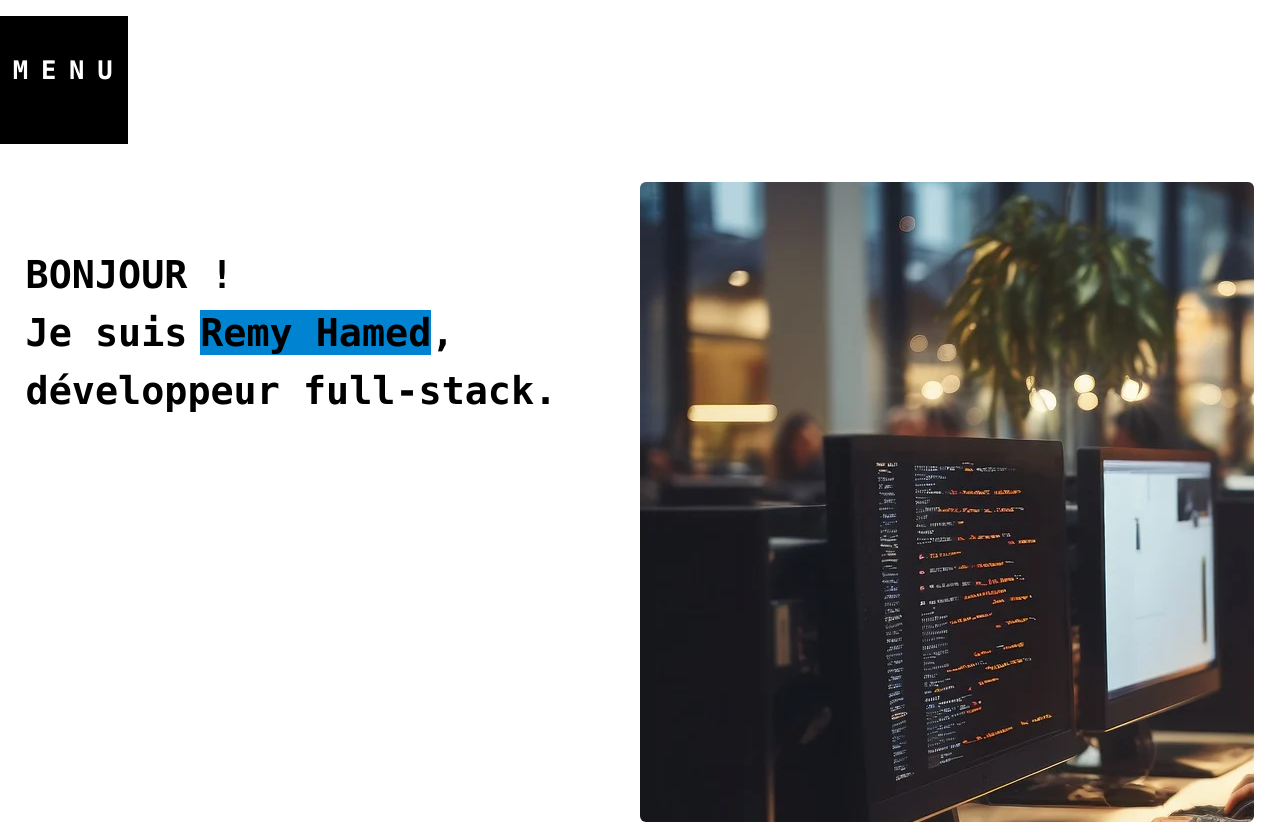
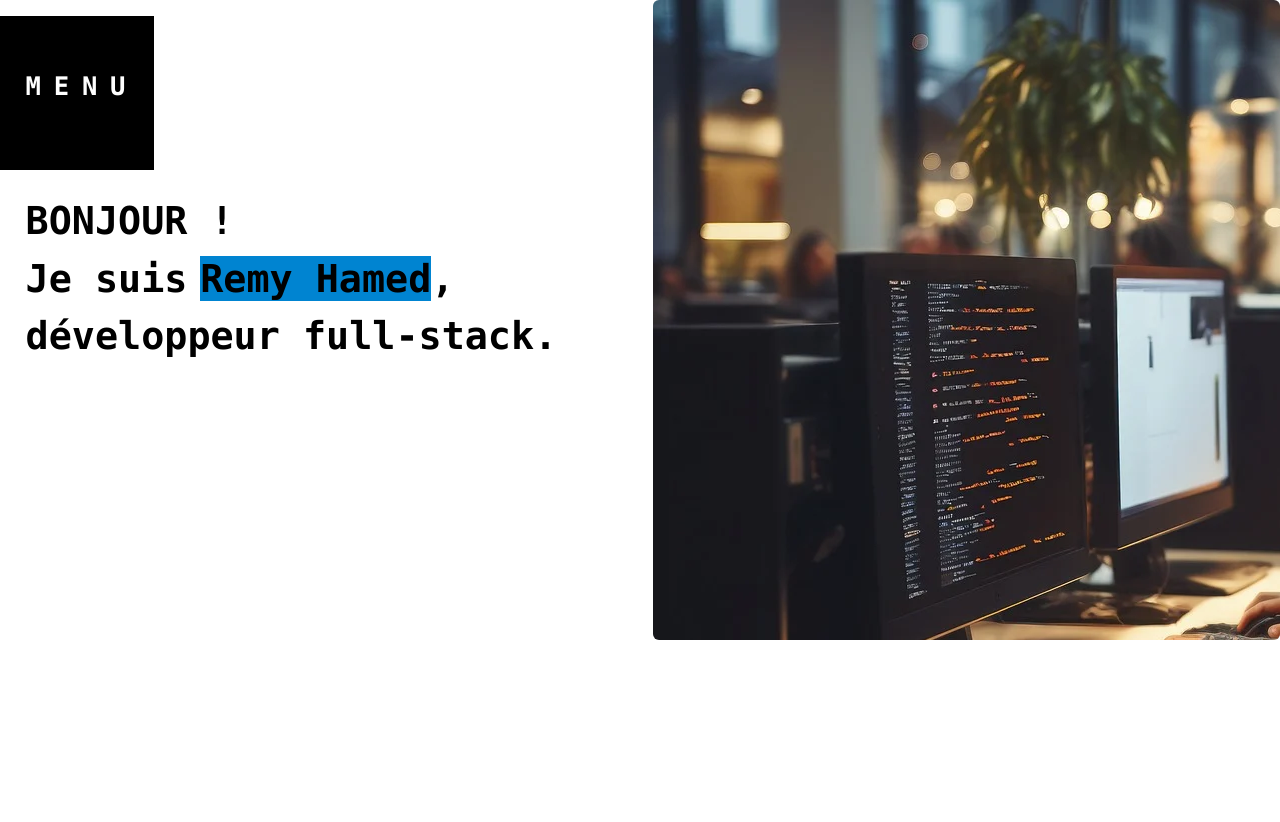
Before and after one commit to remyHamed/rh, a React (Vite) app: page / in a window 1280 px wide. After the commit the page ends 800 px from the top, so only its background shows below. Built offline with nearby package versions, Linux system fonts and the light colour scheme.

Commit message:
fix: - component greating animation ok - fixe error animation header - fixe dimension greating component and header

```diff
--- a/src/index.css
+++ b/src/index.css
@@ -3,6 +3,8 @@
 
 body {
   font-family: "Roboto Mono", monospace;
+  height: 100vh;
+  margin: 0;
 }
 
 @keyframes role-change {
--- a/src/presentation/components/GreetingItemComponent/GreetingItemComponent.tsx
+++ b/src/presentation/components/GreetingItemComponent/GreetingItemComponent.tsx
@@ -30,8 +30,8 @@ export const GreetingItemComponent: React.FC = () => {
   }, []);
 
   return (
-    <div className="flex mt-[3vw] ">
-      <div className="ml-[2vw] mt-[5vw] w-32 flex-1" ref={greetingRef}>
+    <div className="flex mt-0">
+      <div className="ml-[2vw] mt-[15vw] w-32 flex-1" ref={greetingRef}>
         <span className="text-[3vw] font-bold font-mono">BONJOUR !</span>
         <div className="text-black text-[3vw] font-bold font-mono">
           Je suis
@@ -46,10 +46,8 @@ export const GreetingItemComponent: React.FC = () => {
         h-[50vw]
         rounded-md
         bg-no-repeat
-        mr-[2vw]
         "
         ref={illustrationRef}>
-
       </div>
     </div>
   );
--- a/src/presentation/components/Header/Header.tsx
+++ b/src/presentation/components/Header/Header.tsx
@@ -14,7 +14,6 @@ function Header() {
         <header
             onClick={handleClick}
             className={`
-                mt-4
                 bg-black
                 transition-all
                 duration-500
@@ -24,16 +23,19 @@ function Header() {
                 justify-center
                 gap-[0.2vw]
                 overflow-hidden
-                ${isFullscreen ? "fixed top-0 left-0 w-screen h-screen z-50" : "w-[10vw] h-[10vw]"}
+                ${isFullscreen ? "fixed top-0 left-0 w-screen h-screen z-50 mt-0" : " absolute w-[12vw] h-[12vw] mt-4"}
                 `}
         >
         <div
             className="
                 absolute
                 mt-[4vw]
-                ml-[1vw]
+                ml-[2vw]
                 top-0
-                left-0 flex gap-[0.2vw]
+                left-0
+                flex
+                gap-[0.2vw]
+                group
             "
         >
             <SlidingLetter letter="M" />
```
